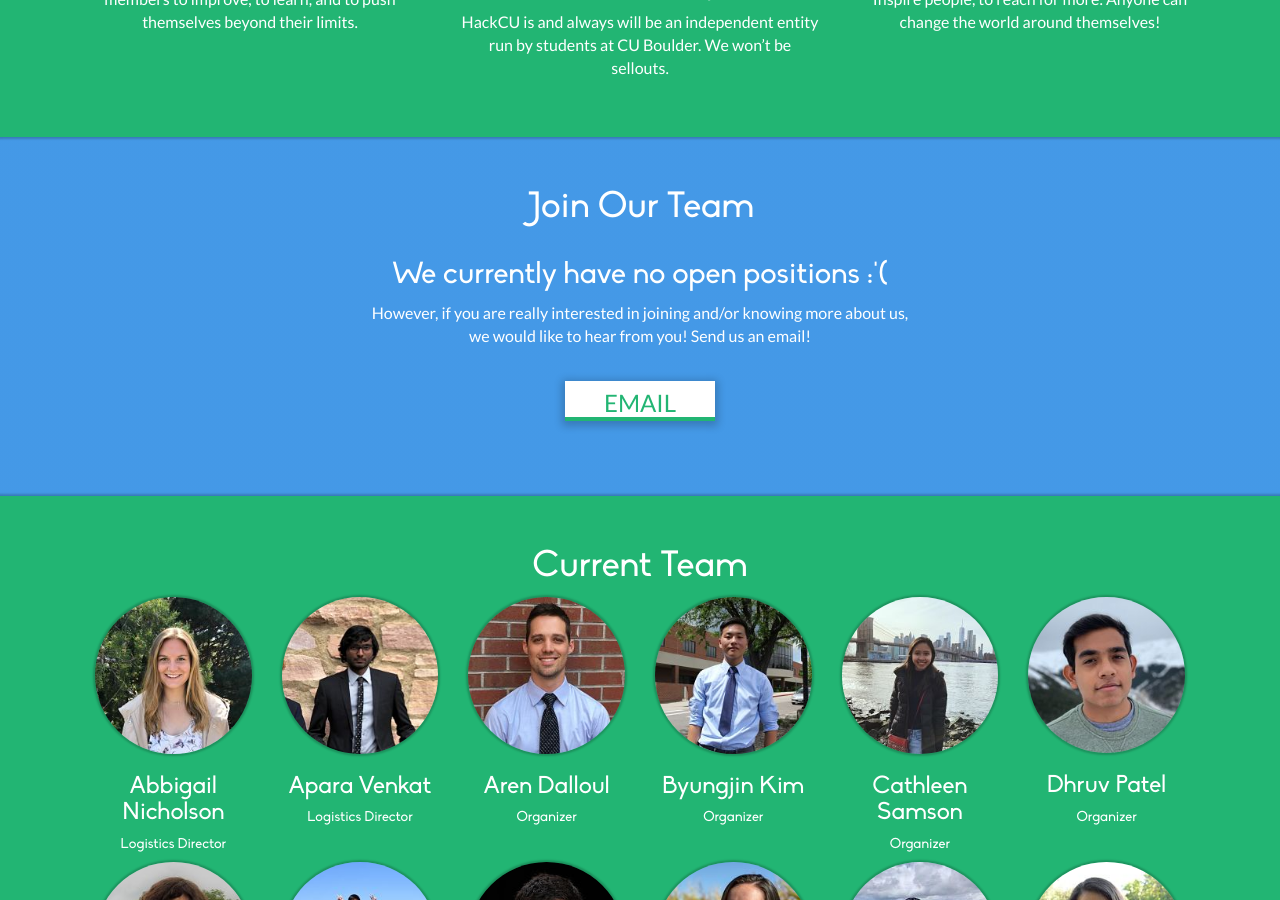
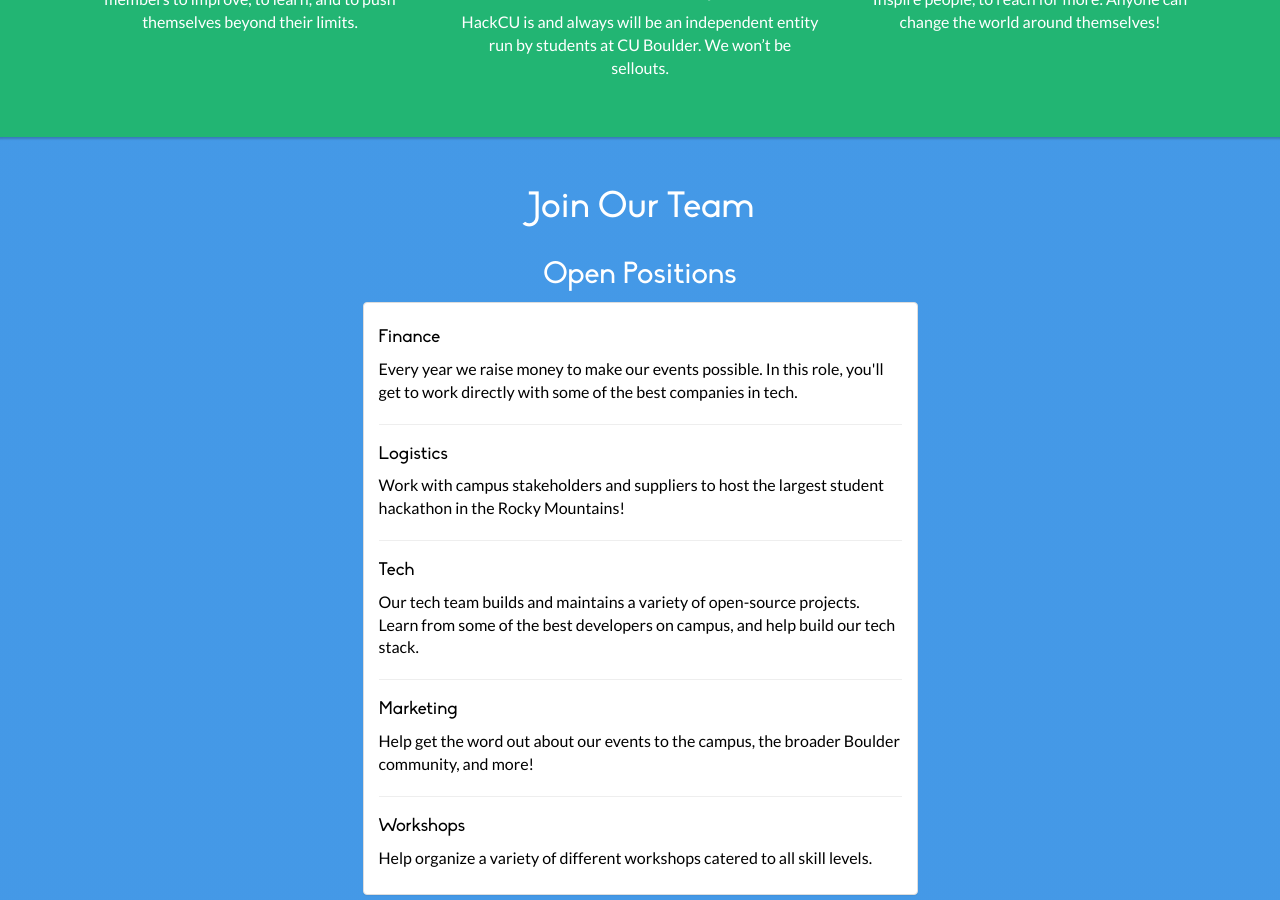
Before and after one commit to HackCU/team, a Jekyll site: the page built from index.html, in a window 1280 px wide and 900 px high, scrolled down 1523 px. Built offline with Jekyll 4.4.1, drawn with Linux system fonts in a browser that asks for light colours; nearby versions of some CDN libraries; some of the changed lines change nothing that is shown.

Commit message:
apps about to open, 2020-21

```diff
--- a/_data/open_positions.yml
+++ b/_data/open_positions.yml
@@ -1,17 +1,15 @@
 # All of our open positions
-#- title: Sponsorship
-#  description: "Every year we raise money to make our events possible.
-#    In this role you will get to work directly with some of the best companies in tech."
-#- title: Logistics
-#  description: "Work with campus stakeholders and suppliers to host the largest
-#    student hackathon in the rocky mountains"
-#- title: Tech
-#  description: "Our tech team builds and maintains a variety of open-source projects.
-#    Learn from some of the best developers on campus, and help build our tech stack."
-#- title: Marketing
-#  description: "Help get the word out about our events. Reach out to campus as well as the broader Boulder tech community and help people have the best experience at our events."
-#- title: Experience
-#  description: "Work organizing monthly workshops as well as any side event at our main events.
-#  We are looking for people to help us improve the experience hackers get at our events."
-#- title: Design
-#  description: "We are looking for designers to work both with the tech team and marketing team to make our events possible. Design our events experiences, stickers, swag, posters..."
+- title: Finance
+  description: "Every year we raise money to make our events possible.
+    In this role, you'll get to work directly with some of the best companies in tech."
+- title: Logistics
+  description: "Work with campus stakeholders and suppliers to host the largest
+    student hackathon in the Rocky Mountains!"
+- title: Tech
+  description: "Our tech team builds and maintains a variety of open-source projects.
+    Learn from some of the best developers on campus, and help build our tech stack."
+- title: Marketing
+  description: "Help get the word out about our events to the campus, the broader Boulder
+    community, and more!"
+- title: Workshops
+  description: "Help organize a variety of different workshops catered to all skill levels."
--- a/_includes/apply.html
+++ b/_includes/apply.html
@@ -20,7 +20,7 @@
                     <svg height="40" width="150" xmlns="http://www.w3.org/2000/svg">
                         <rect class="shape" height="40" width="150"/>
                         <div class="text">
-                            <a href="https://hackcu.typeform.com/to/zprLHP" target="_blank">Apply</a>
+                            <a href="https://forms.gle/mG5yku2Wp2bnfFBY9" target="_blank">Apply</a>
                         </div>
                     </svg>
                 </div>
```
